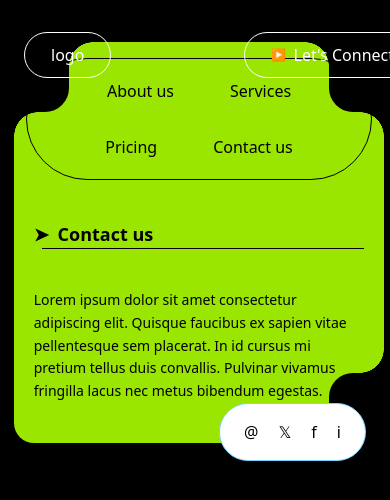
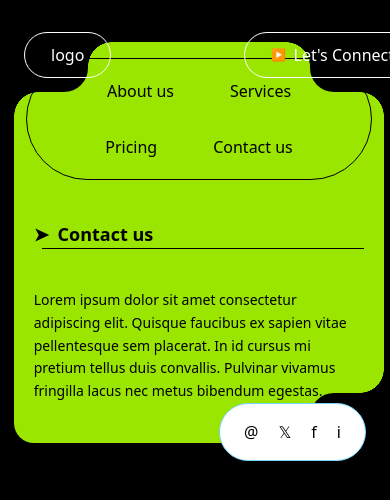
Before and after one commit to Masoom24/project-new, a React (Vite) app: page / in a window 390 px wide. Shown: the top 500 px of the page. Built offline with nearby package versions, Linux system fonts and the light colour scheme.

Commit message:
Update CornerBlocks.css

```diff
--- a/src/CornerBlocks.css
+++ b/src/CornerBlocks.css
@@ -1,10 +1,12 @@
 .block {
   position: absolute;
-  width: 15%;
+  width: 15%; /* Good for big screens, but too big for mobile */
+  max-width: 120px; /* Prevents overflow */
   height: 70px;
   background: black;
   z-index: 2;
 }
+
 
 .block::before,
 .block::after {
@@ -106,3 +108,9 @@
   color: #9aff00;
   font-size: 12px;
 }
+@media (max-width: 768px) {
+  .block {
+    width: 20%;
+    height: 50px;
+  }
+}
```
